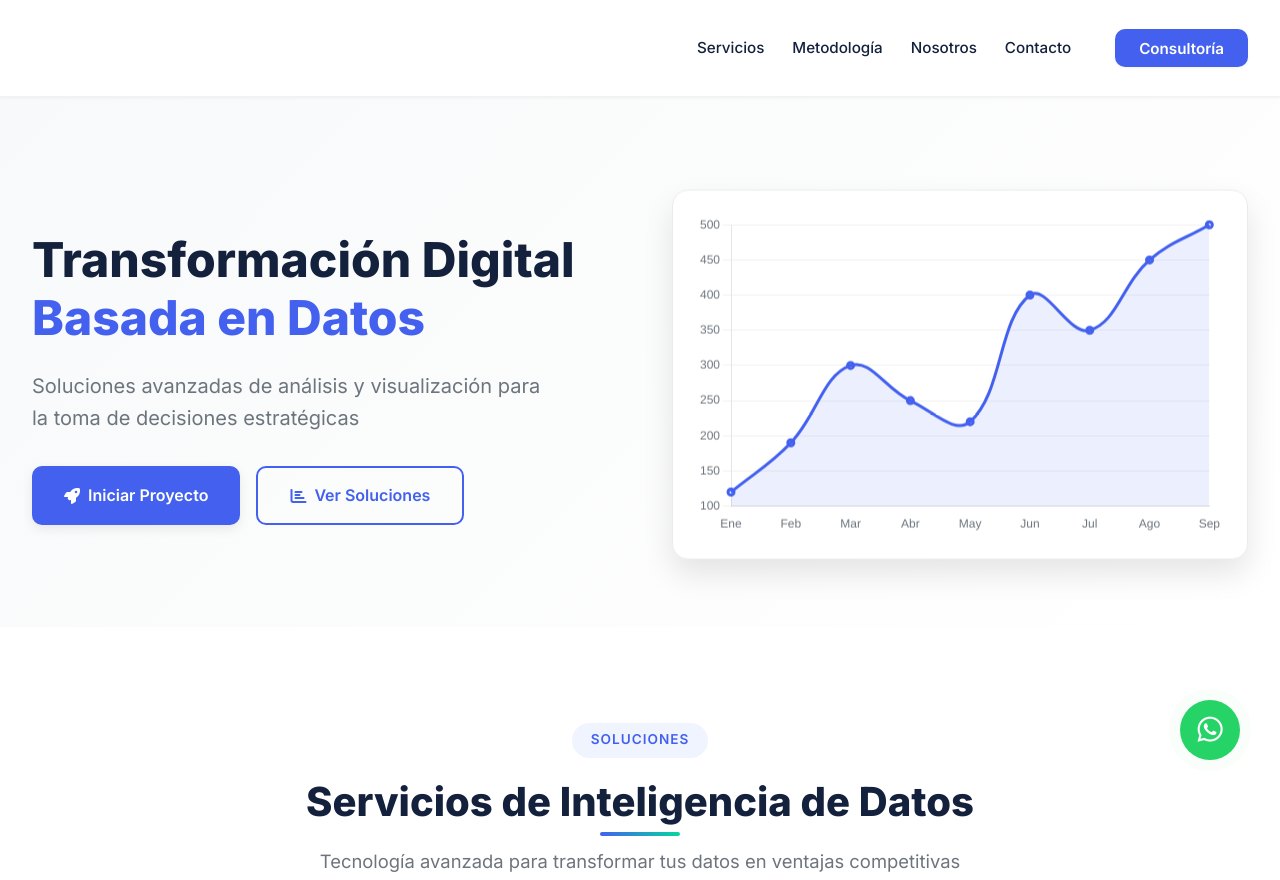
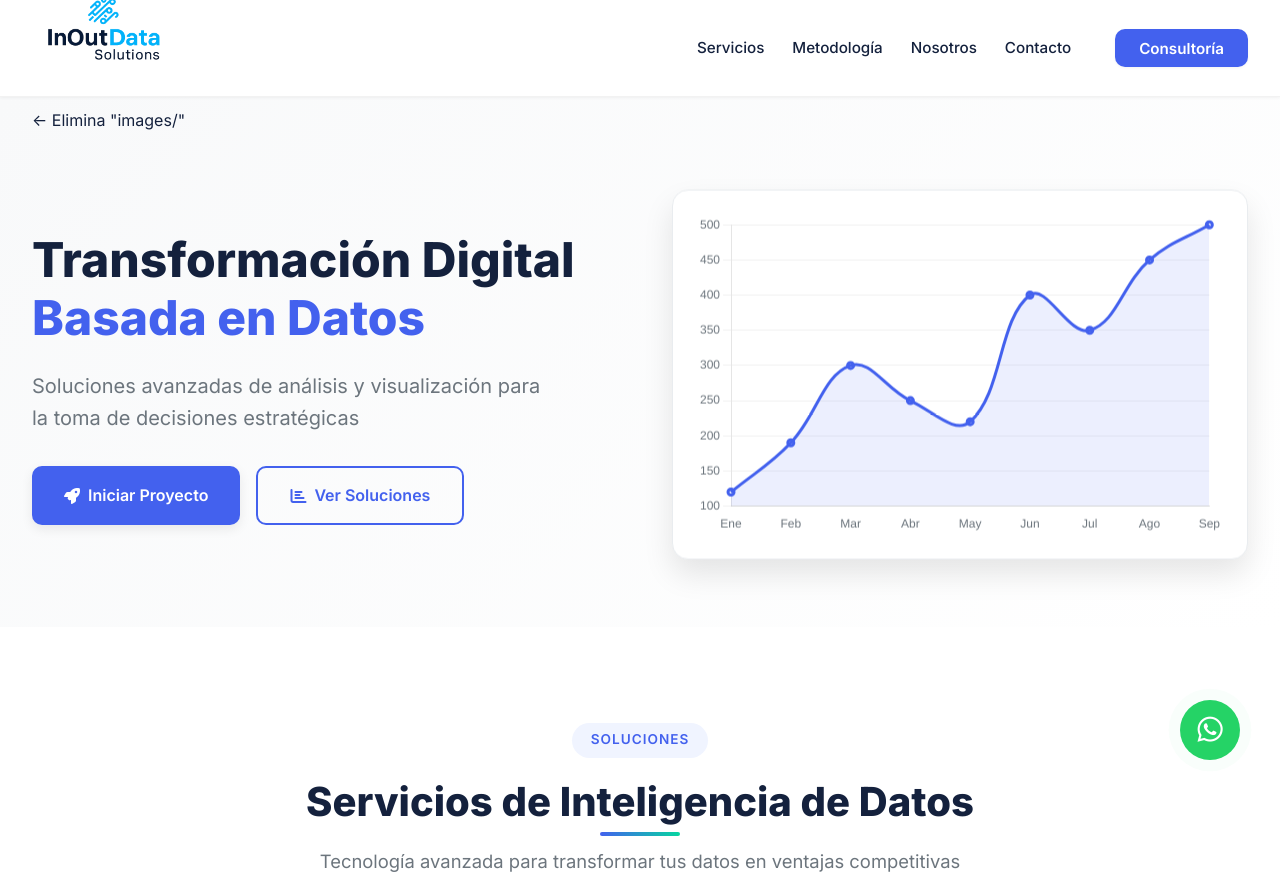
Before and after one commit to jsebastian70/inoutdatasolutions, a plain HTML site: page index.html in a window 1280 px wide. Shown: the top 880 px of the page. Drawn offline with nearby package versions, Linux system fonts and the light colour scheme.

Commit message:
Add files via upload

```diff
--- a/index.html
+++ b/index.html
@@ -27,7 +27,7 @@
     <header class="header">
         <div class="container">
             <div class="logo">
-                <img src="./images/Logo_InOUT8.png" alt="InOutDataSolutions">
+                <img src="Logo_InOUT8.png" alt="InOutDataSolutions">  ← Elimina "images/"
             </div>
             <nav class="nav">
                 <ul class="nav-menu">
@@ -422,7 +422,7 @@
             <div class="footer-grid">
                 <div class="footer-brand">
                     <div class="footer-logo">
-                        <img src="./images/Logo_InOUT8.png" alt="InOutDataSolutions">
+                        <img src="Logo_InOUT8.png" alt="InOutDataSolutions">  ← Elimina "images/"
                     </div>
                     <p class="footer-description">Transformamos datos en decisiones estratégicas para tu negocio.</p>
                     <div class="social-links">
```
